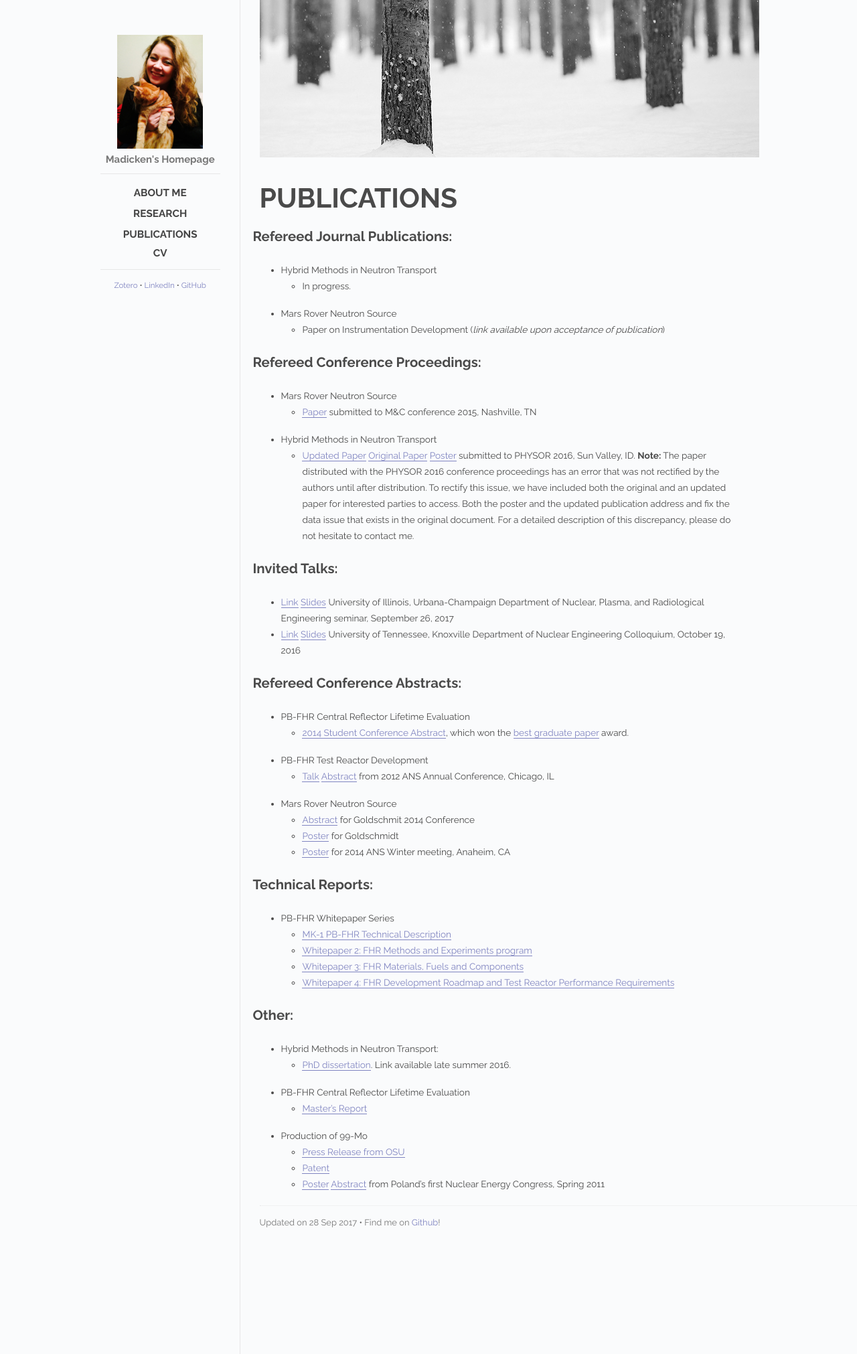
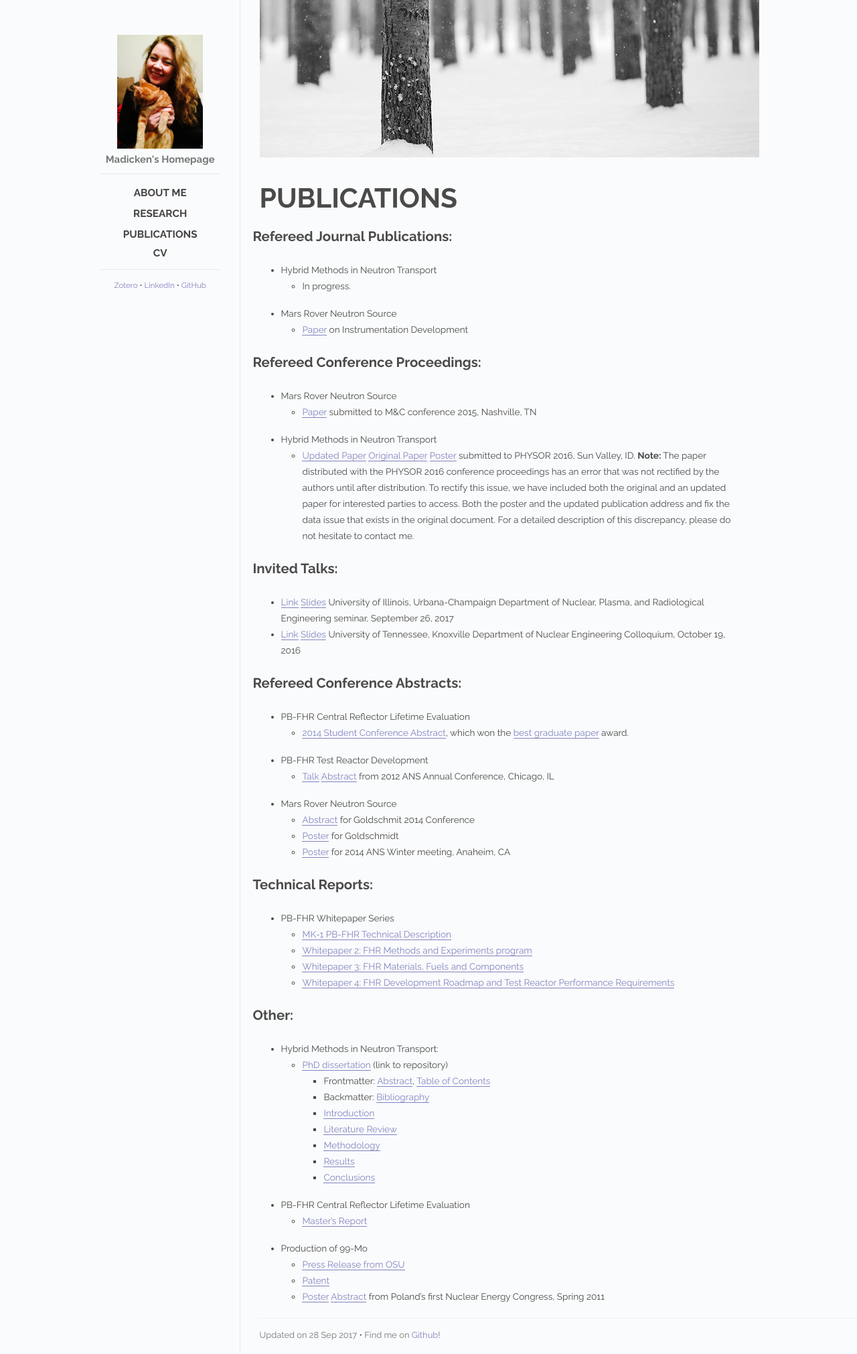
Before and after one commit to munkm/munkm.github.io, a Jekyll site: the page built from _posts/2014-10-20-publications.md, in a window 1280 px wide. Shown: the whole page at 67% size. Built offline with Jekyll 4.4.1, drawn with Linux system fonts in a browser that asks for light colours.

Commit message:
adding links do dissertation PDFS, mars rover paper

```diff
--- a/_posts/2014-10-20-publications.md
+++ b/_posts/2014-10-20-publications.md
@@ -11,7 +11,8 @@ categories: posts
 * Hybrid Methods in Neutron Transport
   * In progress.
 * Mars Rover Neutron Source
-  * Paper on Instrumentation Development (*link available upon acceptance of publication*)
+  * [Paper](http://onlinelibrary.wiley.com/doi/10.1111/ggr.12170/full)
+  on Instrumentation Development
 
 ## Refereed Conference Proceedings:
 
@@ -50,7 +51,16 @@ categories: posts
 ## Other:
 
 * Hybrid Methods in Neutron Transport:
-  * [PhD dissertation](https://www.youtube.com/watch?v=J7UwSVsiwzI). Link available late summer 2016.
+  * [PhD dissertation](https://github.com/munkm/dissertation) (link to
+    repository)
+    * Frontmatter: [Abstract](/papers/diss_abstract.pdf),
+      [Table of Contents](/papers/diss_contents.pdf)
+    * Backmatter: [Bibliography](/papers/diss_bib.pdf)
+    * [Introduction](/papers/diss_intro.pdf)
+    * [Literature Review](/papers/diss_litreview.pdf)
+    * [Methodology](/papers/diss_methodology.pdf)
+    * [Results](/papers/diss_results.pdf)
+    * [Conclusions](/papers/diss_conclusions.pdf)
 * PB-FHR Central Reflector Lifetime Evaluation
   * [Master's Report](/papers/Report_Final.pdf)
 * Production of 99-Mo
```
Also changed, not shown: 8 other files.
